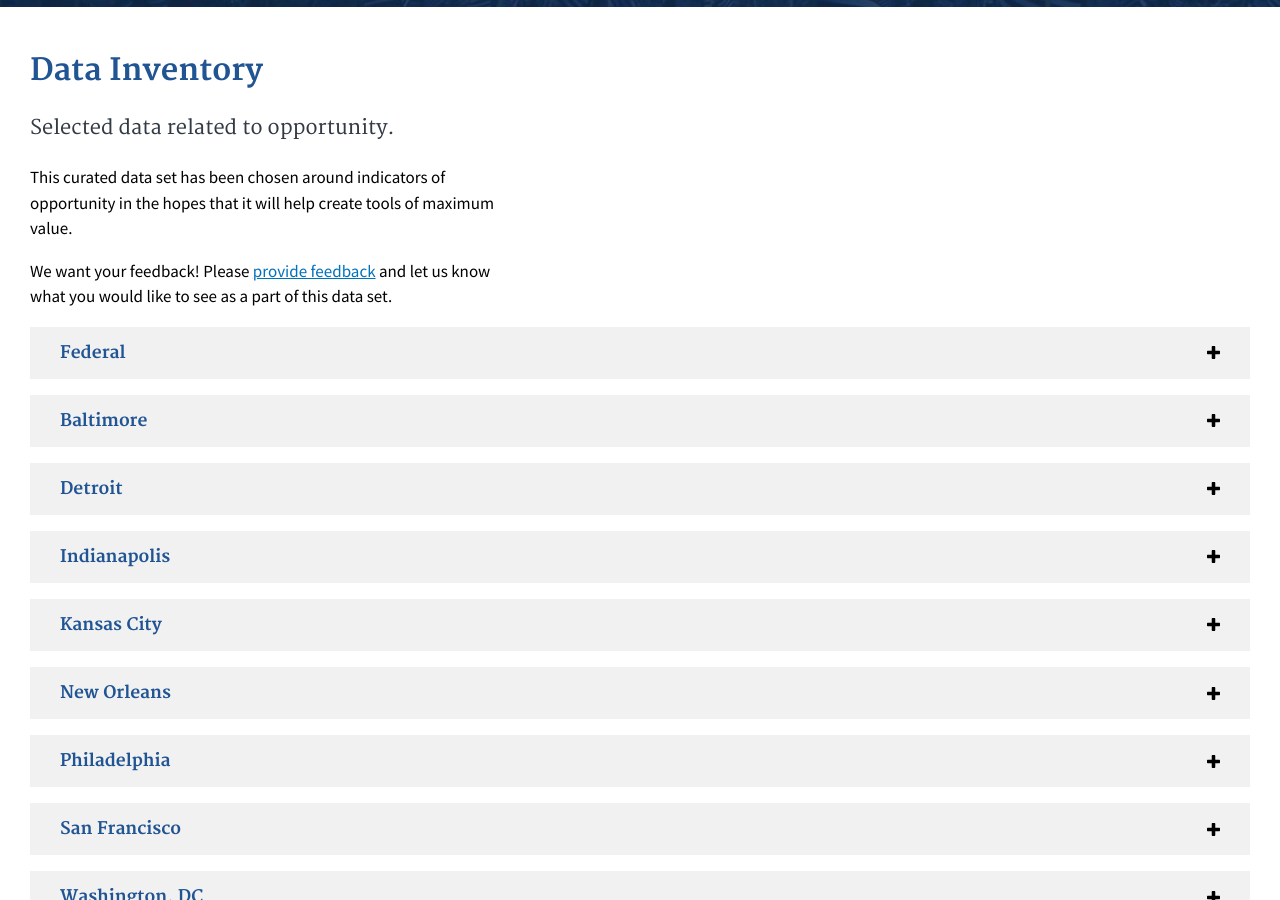
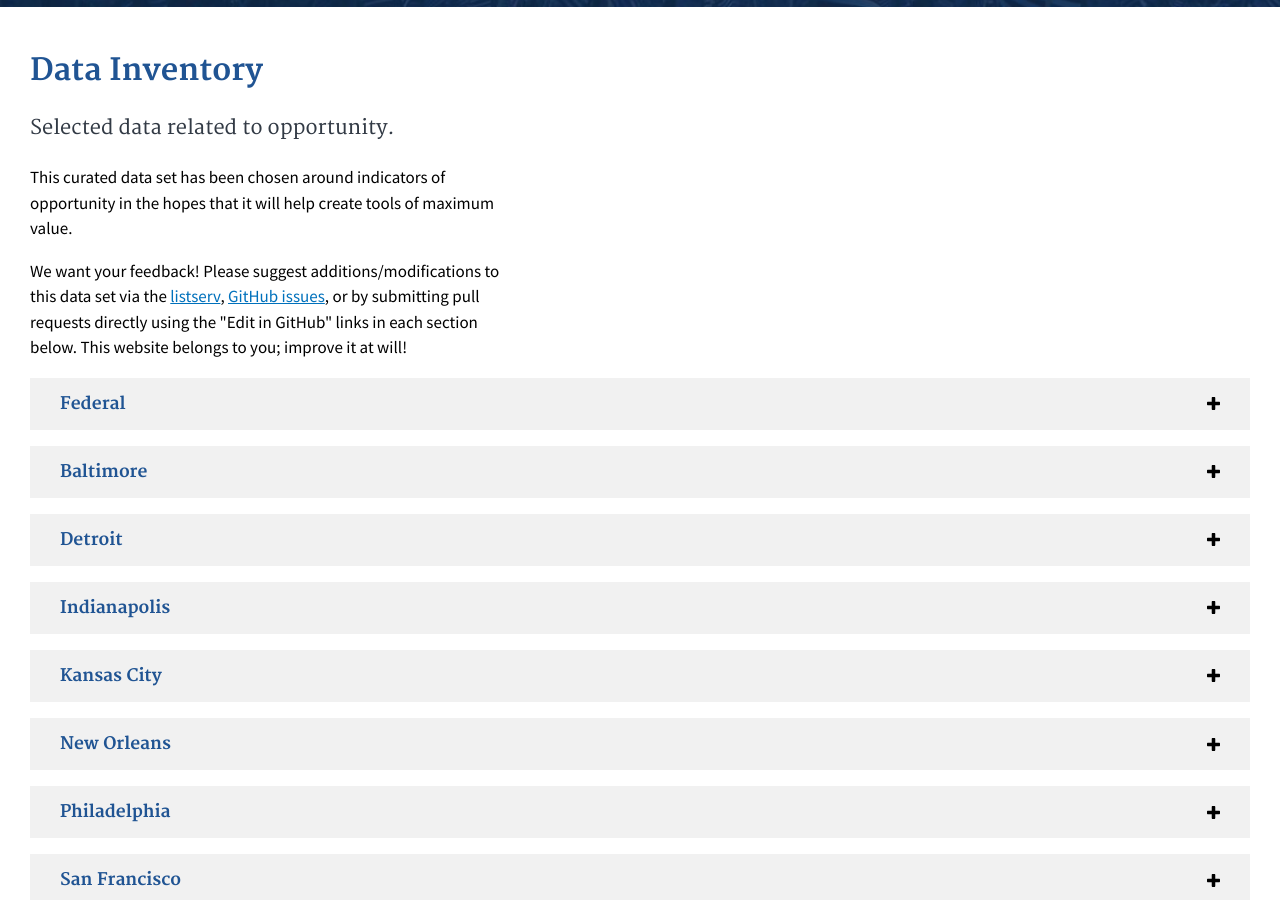
Before and after one commit to presidential-innovation-fellows/open-opportunity-data, a Jekyll site: the page built from index.html, in a window 1280 px wide and 900 px high, scrolled down 438 px. Built offline with Jekyll 4.4.1, drawn with Linux system fonts in a browser that asks for light colours.

Commit message:
Tweak data inventory text

```diff
--- a/index_includes/data-inventory.html
+++ b/index_includes/data-inventory.html
@@ -1,7 +1,7 @@
 <h2>Data Inventory</h2>
 <p class="usa-font-lead">Selected data related to opportunity.</p>
 <p>This curated data set has been chosen around indicators of opportunity in the hopes that it will help create tools of maximum value.</p>
-<p>We want your feedback! Please <a href="{{ site.repo_url | append: "/issues/" }}">provide feedback</a> and let us know what you would like to see as a part of this data set.</p>
+<p>We want your feedback! Please suggest additions/modifications to this data set via the <a href="mailto:opportunity-data@listserv.gsa.gov">listserv</a>, <a href="{{ site.repo_url | append: "/issues/" }}">GitHub issues</a>, or by submitting pull requests directly using the "Edit in GitHub" links in each section below. This website belongs to you; improve it at will!</p>
 
 {% include_relative index_includes/data-inventory-provider.html id='federal' group_key='curator' %}
 
```
